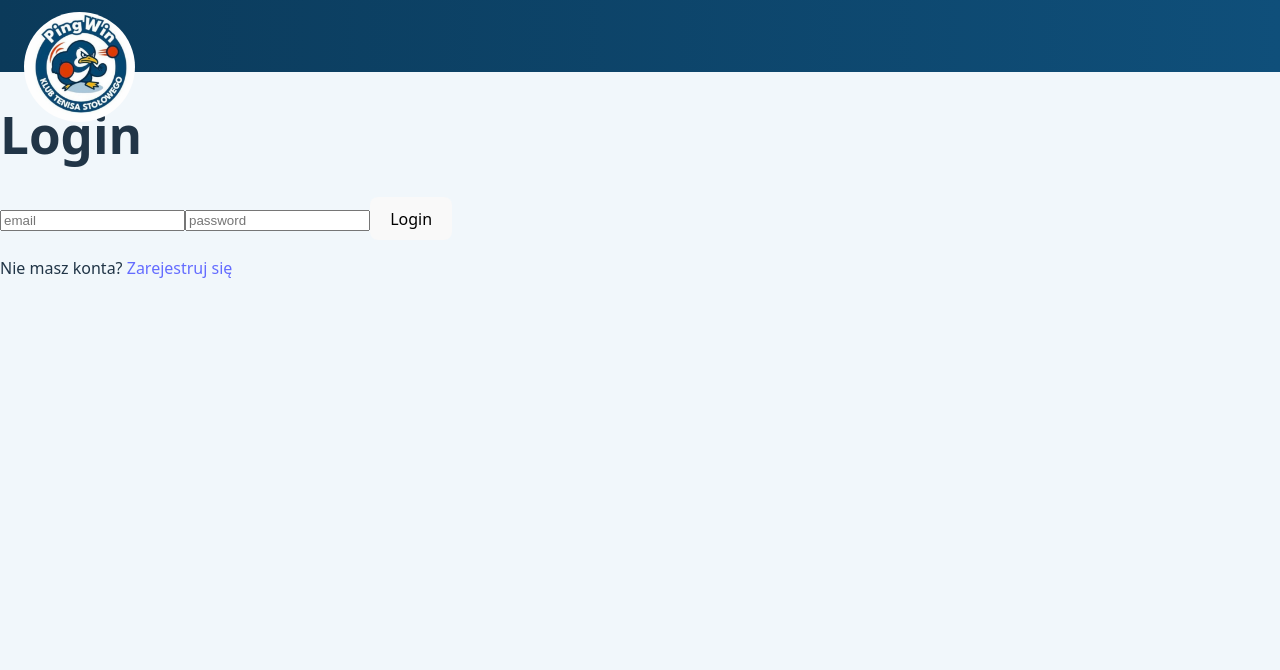
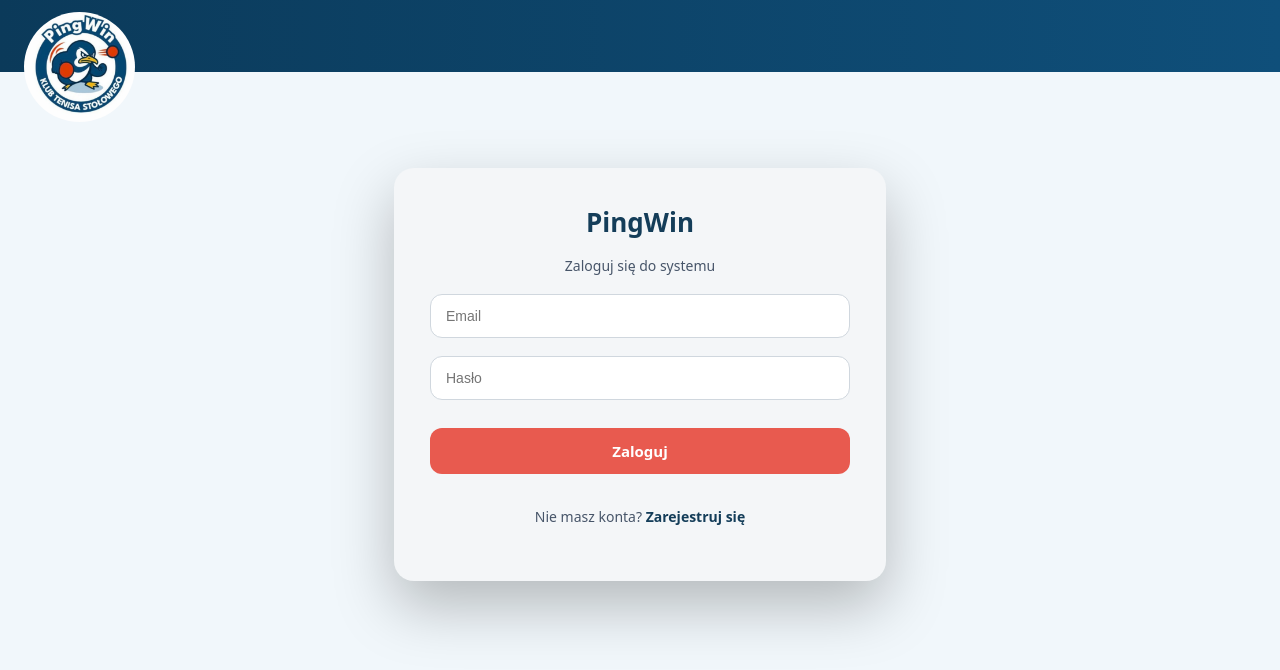
Before and after one commit to dargorski/pingwin, a React (Vite) app: page /pingwin/login in a window 1280 px wide. Shown: the top 670 px of the page. Built offline with nearby package versions, Linux system fonts and the light colour scheme; no server answers; the database is empty.

Commit message:
login changes

```diff
--- /dev/null
+++ b/src/auth/Login.css
@@ -0,0 +1,114 @@
+/* ===== TŁO (jak header) ===== */
+
+.login-wrapper {
+    display: flex;
+    justify-content: center;
+    align-items: center;
+    padding: 96px 20px;
+
+    @media (max-width: 768px) {
+        padding: 40px 12px;
+    }
+}
+
+/* ===== KARTA (jak boxy w dashboardzie) ===== */
+
+.login-card {
+    width: 100%;
+    max-width: 420px;
+    background: #f4f6f8;
+    padding: 40px 36px;
+    border-radius: 20px;
+    box-shadow: 0 25px 60px rgba(0, 0, 0, 0.25);
+    display: flex;
+    flex-direction: column;
+    gap: 18px;
+}
+
+/* ===== NAGŁÓWEK ===== */
+
+.login-title {
+    margin: 0;
+    text-align: center;
+    font-size: 26px;
+    font-weight: 700;
+    color: #143d59;
+}
+
+.login-subtitle {
+    margin: 0;
+    text-align: center;
+    font-size: 14px;
+    color: #475569;
+}
+
+/* ===== INPUTY ===== */
+
+.login-input {
+    padding: 13px 15px;
+    border-radius: 12px;
+    border: 1px solid #d0d7de;
+    font-size: 14px;
+    background: #ffffff;
+    transition: all 0.2s ease;
+    outline: none;
+}
+
+.login-input:focus {
+    border-color: #3c6997;
+    box-shadow: 0 0 0 3px rgba(60, 105, 151, 0.2);
+}
+
+/* ===== PRZYCISK (jak Admin) ===== */
+
+.login-button {
+    margin-top: 10px;
+    padding: 13px;
+    border-radius: 12px;
+    border: none;
+    background: #e85a4f; /* czerwony z headera */
+    color: white;
+    font-weight: 600;
+    font-size: 15px;
+    cursor: pointer;
+    transition: all 0.2s ease;
+}
+
+.login-button:hover {
+    background: #d94c41;
+    transform: translateY(-2px);
+}
+
+.login-button:disabled {
+    opacity: 0.7;
+    cursor: not-allowed;
+    transform: none;
+}
+
+/* ===== ERROR ===== */
+
+.login-error {
+    padding: 10px 14px;
+    border-radius: 12px;
+    background: #fee2e2;
+    color: #b91c1c;
+    font-size: 13px;
+}
+
+/* ===== FOOTER ===== */
+
+.login-footer {
+    text-align: center;
+    font-size: 14px;
+    color: #475569;
+}
+
+.login-footer a {
+    color: #143d59;
+    font-weight: 600;
+    text-decoration: none;
+}
+
+.login-footer a:hover {
+    text-decoration: underline;
+}
--- a/src/auth/Login.tsx
+++ b/src/auth/Login.tsx
@@ -1,32 +1,61 @@
-import { useState } from 'react'
-import { supabase } from '../lib/supabase'
-import {Link, useNavigate} from "react-router-dom";
+import { useState } from 'react';
+import { supabase } from '../lib/supabase';
+import { Link, useNavigate } from 'react-router-dom';
+import './Login.css';
 
 export default function Login() {
     const navigate = useNavigate();
-    const [email, setEmail] = useState('')
-    const [password, setPassword] = useState('')
+
+    const [email, setEmail] = useState('');
+    const [password, setPassword] = useState('');
+    const [error, setError] = useState<string | null>(null);
+    const [loading, setLoading] = useState(false);
 
     const login = async () => {
-        await supabase.auth.signInWithPassword({
-            email,
-            password,
-        }).then(() => {
+        try {
+            setLoading(true);
+            setError(null);
+
+            if (!email || !password) {
+                setError('Uzupełnij email i hasło');
+                return;
+            }
+
+            const { error } = await supabase.auth.signInWithPassword({
+                email,
+                password
+            });
+
+            if (error) throw error;
+
             navigate('/dashboard');
-        });
-    }
+        } catch (err: any) {
+            setError(err.message);
+        } finally {
+            setLoading(false);
+        }
+    };
 
     return (
-        <div>
-            <h1>Login</h1>
-            <input placeholder="email" onChange={e => setEmail(e.target.value)} />
-            <input type="password" placeholder="password" onChange={e => setPassword(e.target.value)} />
-            <button onClick={login}>Login</button>
+        <div className="login-wrapper">
+            <div className="login-card">
+                <h1 className="login-title">PingWin</h1>
+                <p className="login-subtitle">Zaloguj się do systemu</p>
 
-            <p>
-                Nie masz konta? <Link to="/register">Zarejestruj się</Link>
-            </p>
+                {error && <div className="login-error">{error}</div>}
+
+                <input className="login-input" placeholder="Email" value={email} onChange={(e) => setEmail(e.target.value)} />
+
+                <input className="login-input" type="password" placeholder="Hasło" value={password} onChange={(e) => setPassword(e.target.value)} />
+
+                <button className="login-button" onKeyDown={(e) => e.key === 'Enter' && login()} onClick={login} disabled={loading}>
+                    {loading ? 'Logowanie...' : 'Zaloguj'}
+                </button>
+
+                <p className="login-footer">
+                    Nie masz konta? <Link to="/register">Zarejestruj się</Link>
+                </p>
+            </div>
         </div>
-
-    )
+    );
 }
```
